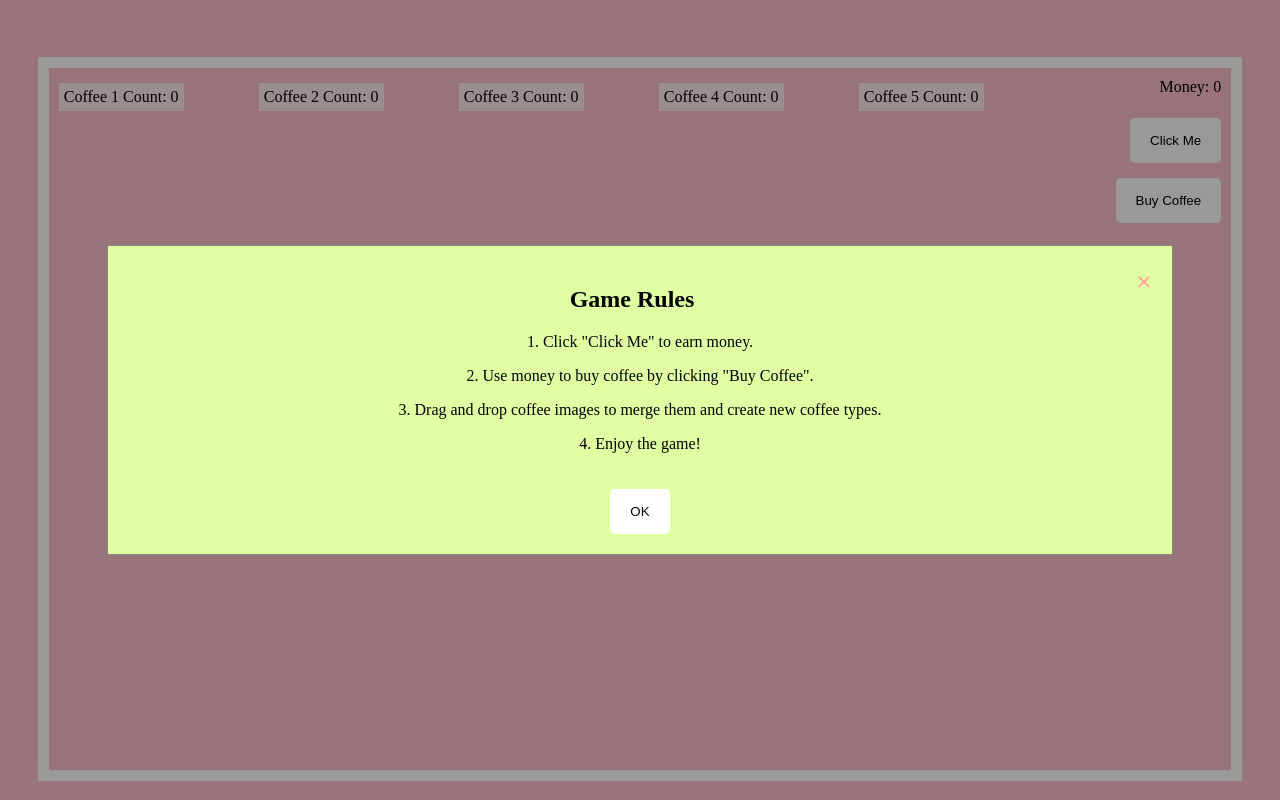
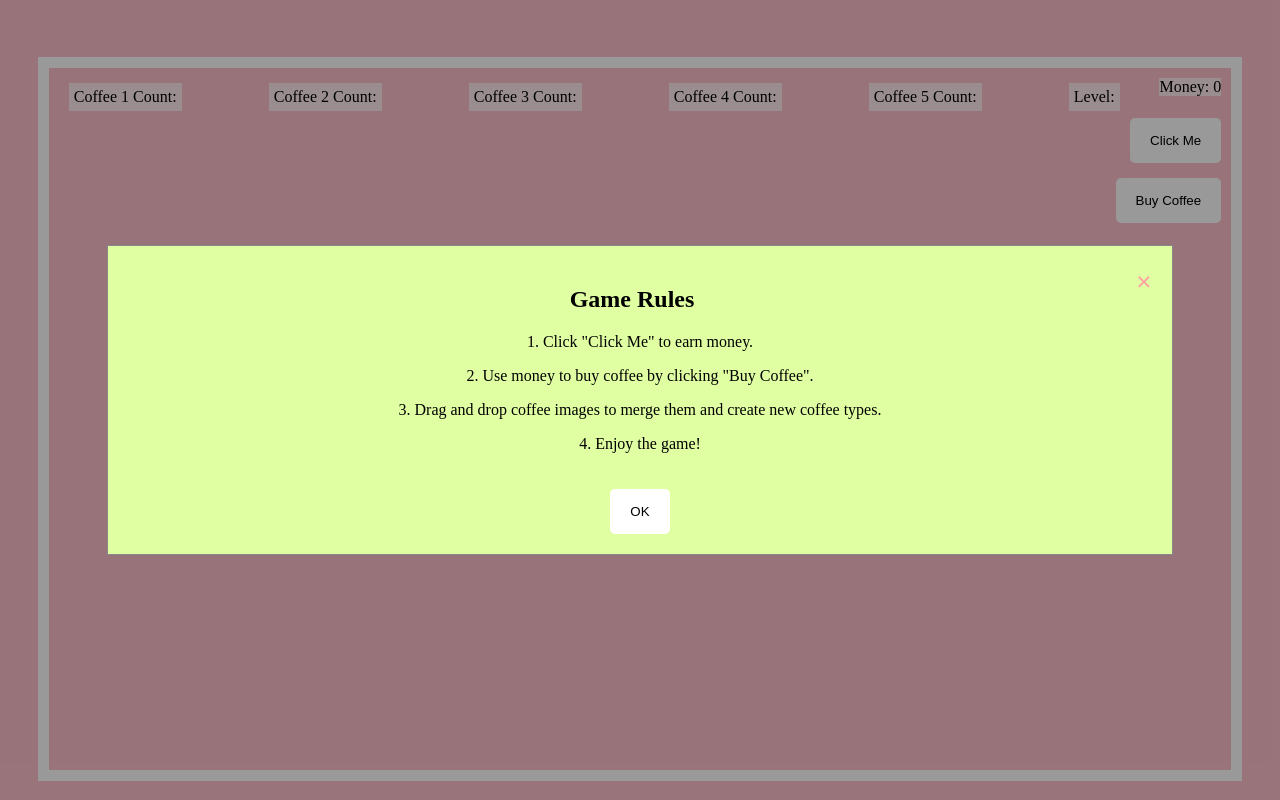
Before and after one commit to polina-volodina/KohviMaania, a Flask app: page / in a window 1280 px wide. Run offline with Flask 3, Linux system fonts and the light colour scheme.

Commit message:
Level ei tööta ja on NaN

```diff
--- a/Current/templates/index.html
+++ b/Current/templates/index.html
@@ -44,6 +44,14 @@
         .button:active {
             background-color: #ffd5dc; /* Color when button is clicked */
         }
+        #level {
+            position: absolute;
+            top: 10px;
+            left: 1020px;
+            background-color: rgba(255, 255, 255, 0.7);
+            padding: 5px;
+            margin-top: 5px;
+        }
         #coffeeCount, #image2Count, #image3Count, #image4Count, #image5Count {
             position: absolute;
             top: 10px;
@@ -53,19 +61,19 @@
             margin-top: 5px;
         }
         #coffeeCount {
-            left: 10px;
+            left: 20px;
         }
         #image2Count {
-            left: 210px;
+            left: 220px;
         }
         #image3Count {
-            left: 410px;
+            left: 420px;
         }
         #image4Count {
-            left: 610px;
+            left: 620px;
         }
         #image5Count {
-            left: 810px;
+            left: 820px;
         }
         #money {
             position: absolute;
@@ -133,12 +141,13 @@
     <div class="container" id="container">
         <button class="button" onclick="increaseMoney()" style="position: absolute; right: 10px; top: 30px;">Click Me</button>
         <button class="button" onclick="buyCoffee()" style="position: absolute; right: 10px; top: 90px;">Buy Coffee</button>
-        <div id="money">Money: <span id="moneyValue">{{ money }}</span></div>
+        <div id="money" style="background-color: rgba(255, 255, 255, 0.7);">Money: <span id="moneyValue">{{ money }}</span></div>
         <div id="coffeeCount">Coffee 1 Count: <span id="coffeeCountValue"></span></div>
         <div id="image2Count">Coffee 2 Count: <span id="image2CountValue"></span></div>
         <div id="image3Count">Coffee 3 Count: <span id="image3CountValue"></span></div>
         <div id="image4Count">Coffee 4 Count: <span id="image4CountValue"></span></div>
         <div id="image5Count">Coffee 5 Count: <span id="image5CountValue"></span></div>
+        <div id="level">Level: <span id="levelValue"></span></div>
         <div id="additional-coffee-images"></div>
         <div id="congratulationsMessage" style="position: absolute; top: 50%; left: 50%; transform: translate(-50%, -50%); font-size: 4.1em; color: rgb(0, 0, 0); background-color: hsl(80, 100%, 82%);"></div>
     </div>
@@ -192,6 +201,15 @@
                 coffeeImagesDiv.appendChild(coffee5Image);
                 makeImageDraggable(coffee5Image);
             }
+
+            document.getElementById('moneyValue').textContent = money;
+            document.getElementById('coffeeCountValue').textContent = coffeeCount;
+            document.getElementById('image2CountValue').textContent = image2Count;
+            document.getElementById('image3CountValue').textContent = image3Count;
+            document.getElementById('image4CountValue').textContent = image4Count;
+            document.getElementById('image5CountValue').textContent = image5Count;
+            document.getElementById('levelValue').textContent = level;
+
         };
 
         let money = localStorage.getItem('money');
@@ -200,7 +218,15 @@
         let image3Count = localStorage.getItem('image3Count') || 0;
         let image4Count = localStorage.getItem('image4Count') || 0;
         let image5Count = localStorage.getItem('image5Count') || 0;
+        let level = localStorage.getItem('level') || 1;
 
+
+
+        if (level === null || isNaN(level)) {
+            level = 0;
+        } else {
+            level = parseInt(level);
+        }
         if (money === null || isNaN(money)) {
             money = 0;
         } else {
@@ -232,12 +258,11 @@
             image5Count = parseInt(image5Count);
         }
 
-        document.getElementById('moneyValue').textContent = money;
-        document.getElementById('coffeeCountValue').textContent = coffeeCount;
-        document.getElementById('image2CountValue').textContent = image2Count;
-        document.getElementById('image3CountValue').textContent = image3Count;
-        document.getElementById('image4CountValue').textContent = image4Count;
-        document.getElementById('image5CountValue').textContent = image5Count;
+
+        function updateLevelDisplay() {
+            document.getElementById('levelValue').textContent = level;
+        }
+
 
         function increaseMoney() {
             money += 10000;
@@ -408,6 +433,10 @@
                     // Display " Congratulations, You won! " message
                     document.getElementById('congratulationsMessage').textContent = "Congratulations, You won!";
 
+                    level++;
+                    localStorage.setItem('level', level);
+                    updateLevelDisplay();
+
                     // Add click event listener to reset the game on click
                     document.getElementById('congratulationsMessage').textContent = "Congratulations, You won!";
                     document.getElementById('container').onclick = resetGameOnClick;
@@ -437,8 +466,9 @@
             document.getElementById('image5CountValue').textContent = 0;
 
             // Remove all images from the image container
-                const coffeeImagesDiv = document.getElementById('additional-coffee-images');
-                coffeeImagesDiv.innerHTML = '';
+            const coffeeImagesDiv = document.getElementById('additional-coffee-images');
+            coffeeImagesDiv.innerHTML = '';
+
 
             // Hide the congratulations message
             document.getElementById('congratulationsMessage').textContent = '';
@@ -446,9 +476,6 @@
 
         // Function to reset the game on click
         function resetGameOnClick(event) {
-            if (event.target.id !== 'container' && event.target.id !== 'congratulationsMessage') {
-                return;
-            }
             resetGame();
         }
 
```
